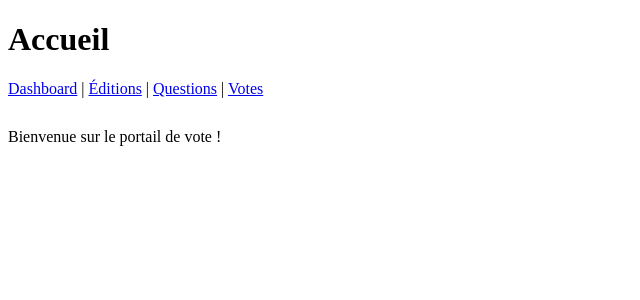
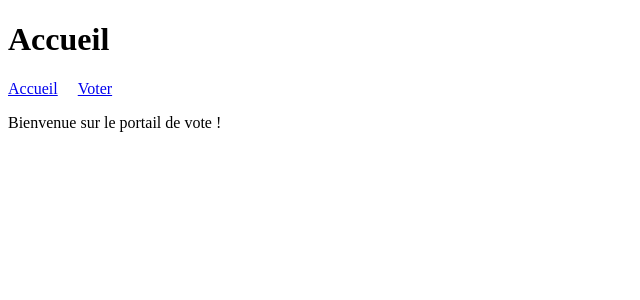
Before and after one commit to eliekogoup/Iceteam-vote-Pro, a Next.js app: page / in a window 1280 px wide. Shown: the top 300 px of the page, without its empty margins (0-640 px from the left). Built offline with nearby package versions, Linux system fonts and the light colour scheme; no server answers.

Commit message:
Update AdminNav.tsx

```diff
--- a/src/components/AdminNav.tsx
+++ b/src/components/AdminNav.tsx
@@ -1,12 +1,22 @@
 import Link from "next/link";
 
-export default function AdminNav() {
+export default function AdminNav({ isAdmin }: { isAdmin: boolean }) {
   return (
-    <nav style={{marginBottom:30}}>
-      <Link href="/admin">Dashboard</Link> |{" "}
-      <Link href="/admin/editions">Éditions</Link> |{" "}
-      <Link href="/admin/questions">Questions</Link> |{" "}
-      <Link href="/admin/votes">Votes</Link>
+    <nav>
+      <ul style={{display: "flex", gap: 20, listStyle: "none", padding: 0}}>
+        <li>
+          <Link href="/">Accueil</Link>
+        </li>
+        {isAdmin && (
+          <li>
+            <Link href="/admin">Administration</Link>
+          </li>
+        )}
+        <li>
+          <Link href="/vote">Voter</Link>
+        </li>
+        {/* Ajoute d'autres liens ici */}
+      </ul>
     </nav>
   );
 }
```
